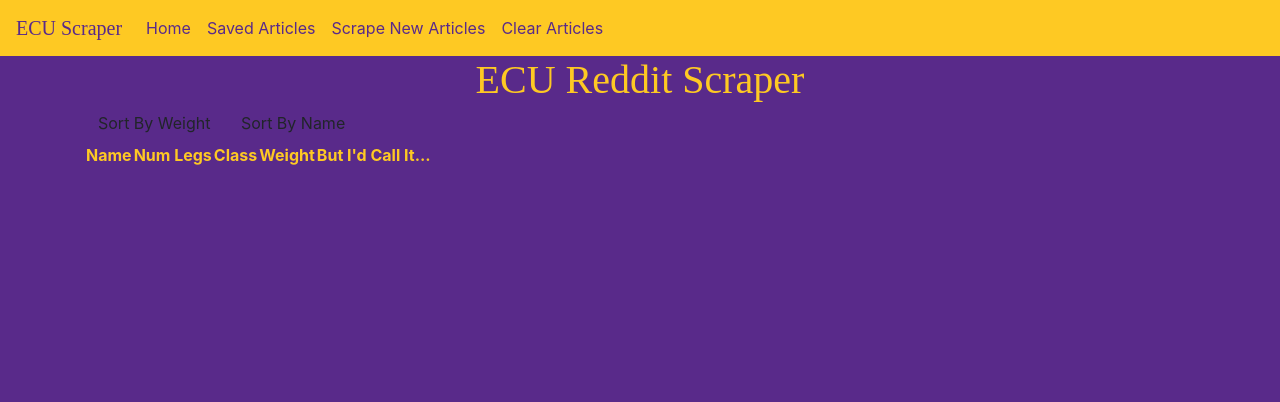
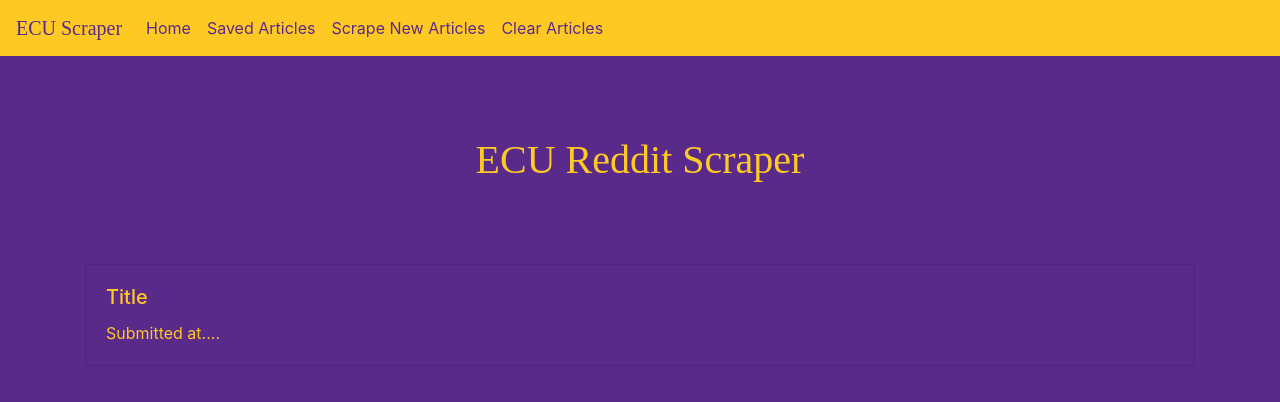
Before and after one commit to mspenski/news-scraper, a website: page public/index.html in a window 1280 px wide. Drawn offline with nearby package versions, Linux system fonts and the light colour scheme.

Commit message:
done all i can do until tomorrow

```diff
--- a/public/index.html
+++ b/public/index.html
@@ -21,7 +21,7 @@
       <span class="navbar-toggler-icon"></span>
     </button>
     <div class="collapse navbar-collapse" id="navbarNav">
-      <ul class="navbar-nav">
+      <ul class="navbar-nav" id="nav-link">
         <li class="nav-item">
           <a class="nav-link" href="#">Home</a>
         </li>
@@ -38,27 +38,21 @@
     </div>
   </nav>
 
+  <!-- Main -->
   <div class="container" id="main-body">
 
     <h1 class="header">ECU Reddit Scraper</h3>
-      <div id="main">
-        <button class="btn" id="weight-sort">Sort By Weight</button>
-        <button class="btn" id="name-sort">Sort By Name</button>
+
+      <div class="card" id="articles-card">
+        <!-- <div class="card-header">
+          Featured
+        </div> -->
+        <div class="card-body">
+          <h5 class="card-title">Title</h5>
+          <p class="card-text">Submitted at....</p>
+
+        </div>
       </div>
-      <table id="results">
-        <thead>
-          <tr>
-            <th id="animal-name">Name</th>
-            <th id="animal-legs">Num Legs</th>
-            <th id="animal-class">Class</th>
-            <th id="animal-weight">Weight</th>
-            <th id="animal-new-name">But I'd Call It...</th>
-          </tr>
-        </thead>
-        <tbody>
-          <!-- Results from DB here -->
-        </tbody>
-      </table>
   </div>
 
 
--- a/public/style.css
+++ b/public/style.css
@@ -2,7 +2,8 @@
   box-sizing: border-box;
 }
 
-body {
+body,
+#articles-card {
   background-color: #592A8A;
   color: #FEC923;
 }
@@ -26,6 +27,8 @@
 
 .header {
   margin: 0 auto;
+  margin-top: 10vh;
+  margin-bottom: 10vh;
   text-align: center;
   font-family: serif;
 }
```
